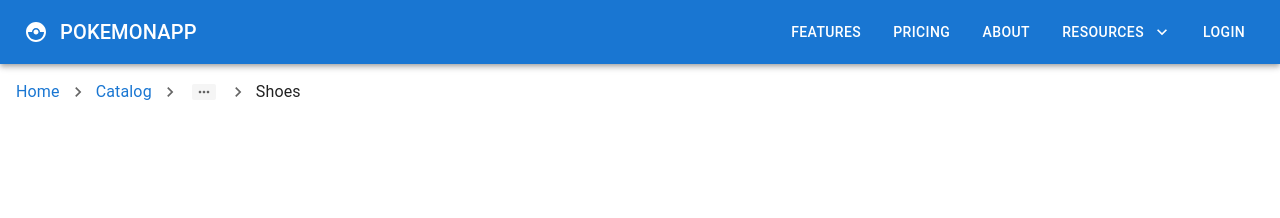
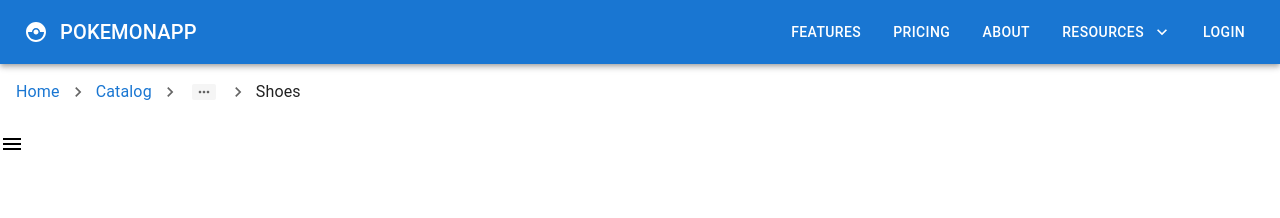
Before and after one commit to alihassan-here/React_MUI, a React (Create React App) app: page / in a window 1280 px wide. Shown: the top 218 px of the page. Built offline with nearby package versions, Linux system fonts and the light colour scheme.

Commit message:
side drawer

```diff
--- a/src/App.tsx
+++ b/src/App.tsx
@@ -1,6 +1,5 @@
 
 import './App.css';
-import { MuiBreadcrumbs } from './components/MuiBreadcrumbs';
 // import { MuiTypography } from './components/MuiTypography';
 // import { MuiButton } from './components/MuiButton';
 // import { MuiTextFields } from './components/MuiTextFields';
@@ -16,6 +15,8 @@
 // import { MuiImageList } from './components/MuiImageList';
 import { MuiNavbar } from './components/MuiNavbar';
 // import { MuiLinks } from './components/MuiLinks';
+import { MuiBreadcrumbs } from './components/MuiBreadcrumbs';
+import { MuiDrawer } from './components/MuiDrawer';
 
 function App() {
   return (
@@ -36,6 +37,7 @@
       <MuiNavbar />
       <MuiBreadcrumbs />
       {/* <MuiLinks /> */}
+      <MuiDrawer />
     </div>
   );
 }
--- /dev/null
+++ b/src/components/MuiDrawer.tsx
@@ -0,0 +1,28 @@
+import { Drawer, Box, Typography, IconButton } from '@mui/material';
+import MenuIcon from "@mui/icons-material/Menu";
+import { useState } from 'react';
+
+export const MuiDrawer = () => {
+    const [isDrawerOpen, setIsDrawerOpen] = useState(false);
+    return (
+        <>
+            <IconButton
+                size='large'
+                edge='start'
+                color='inherit'
+                aria-label='logo'
+                onClick={() => setIsDrawerOpen(true)}
+            >
+                <MenuIcon />
+            </IconButton>
+            <Drawer anchor='left' open={isDrawerOpen} onClose={() => setIsDrawerOpen(false)}>
+                <Box p={2} width='250px' textAlign='center' role='presentation'>
+                    <Typography variant='h6' component='div'>
+                        Side Panel
+                    </Typography>
+
+                </Box>
+            </Drawer>
+        </>
+    )
+}
```
